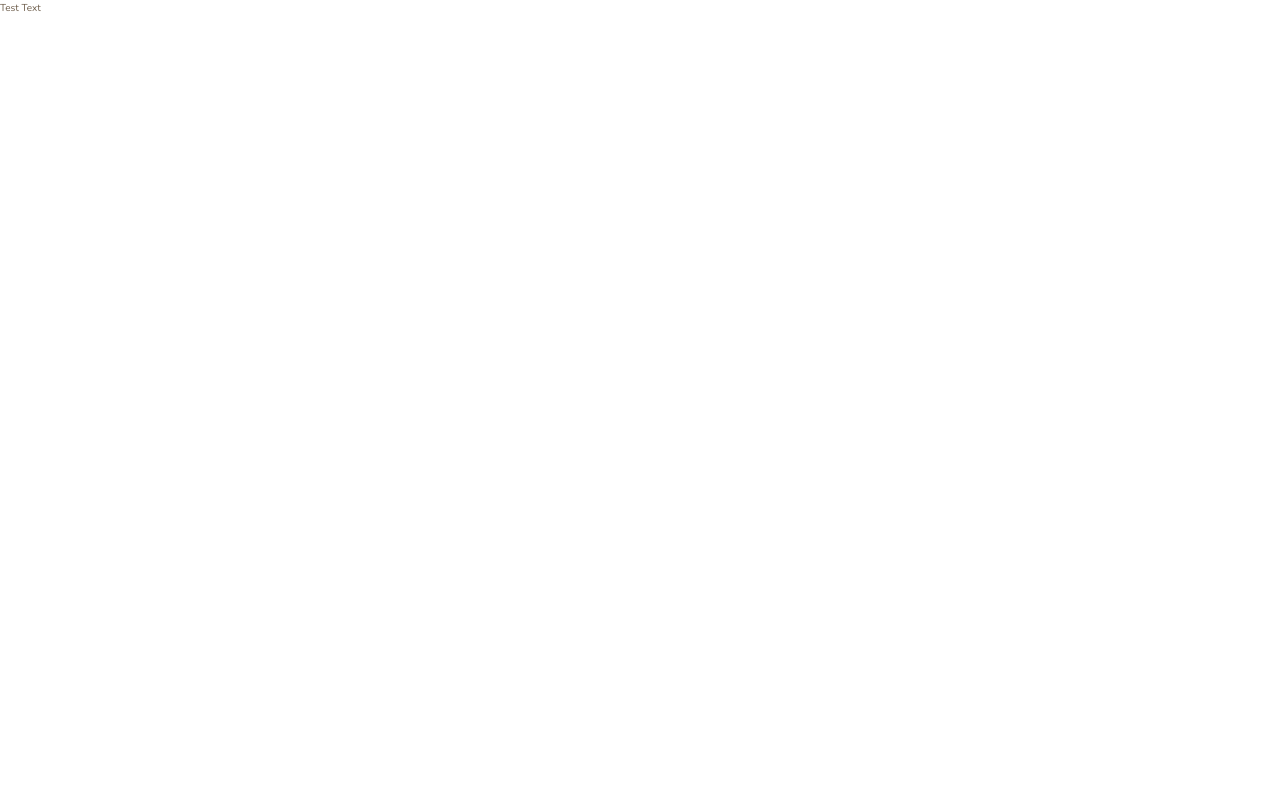
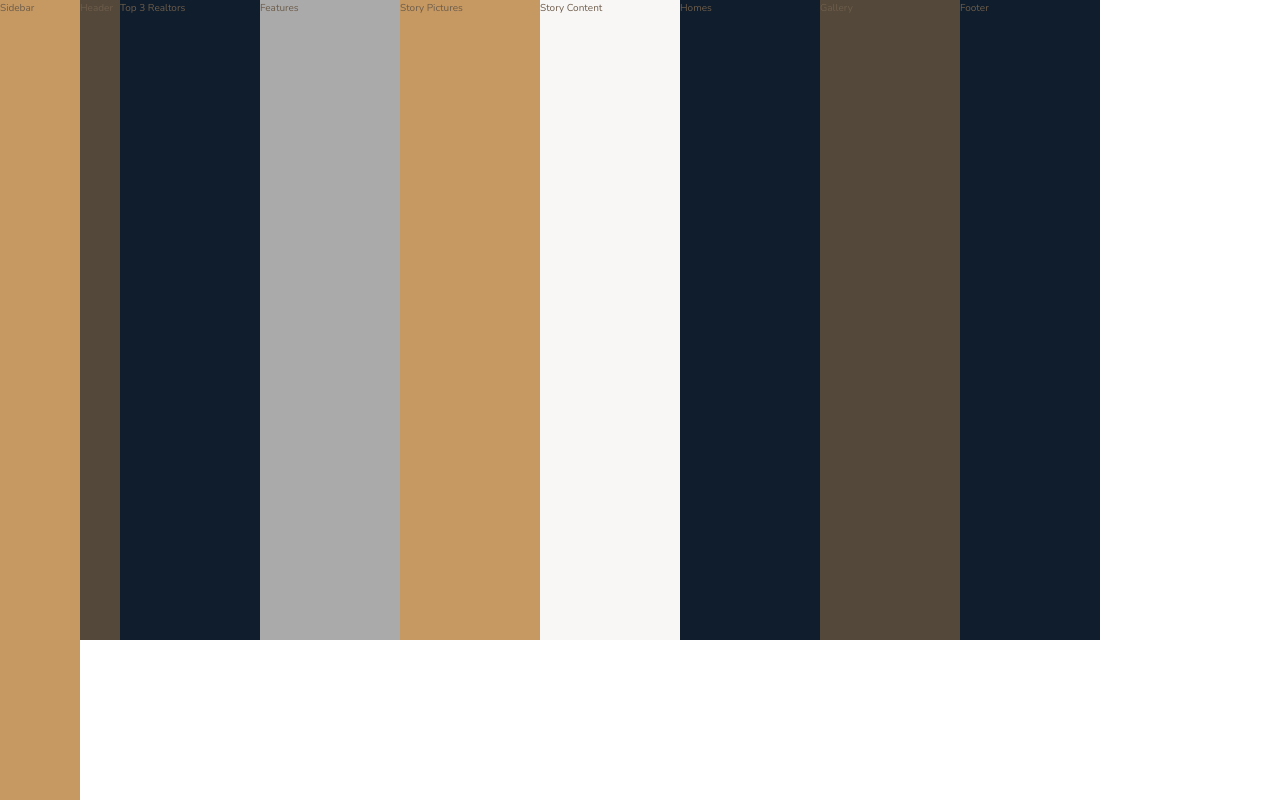
Before and after one commit to daxwann/Nexter, a website: page index.html in a window 1280 px wide. Shown: the top 800 px of the page. Drawn offline with nearby package versions, Linux system fonts and the light colour scheme.

Commit message:
add main container grids

```diff
--- a/index.html
+++ b/index.html
@@ -14,7 +14,41 @@
 </head>
 
 <body class="container">
-	Test Text
+	<nav class="sidebar">
+		Sidebar
+	</nav>
+
+	<header class="header">
+		Header
+	</header>
+
+	<div class="realtors">
+		Top 3 Realtors
+	</div>
+
+	<section class="features">
+		Features
+	</section>
+
+	<div class="story__pictures">
+		Story Pictures
+	</div>
+
+	<div class="story__content">
+		Story Content
+	</div>
+
+	<section class="homes">
+		Homes
+	</section>
+
+	<section class="gallery">
+		Gallery
+	</section>
+
+	<footer class="footer">
+		Footer
+	</footer>
 </body>
 
 </html>
--- a/sass/_base.scss
+++ b/sass/_base.scss
@@ -33,3 +33,9 @@ body {
 	font-weight: 300;
 	line-height: 1.6;
 }
+
+.container {
+	display: grid;
+	grid-template-rows: 80vh min-content 40vw repeat(3, min-content);
+	grid-template-columns: [sidebar-start] 8rem [sidebar-end full-start] 1fr [center-start] repeat(8, [col-start] minmax(min-content, 14rem) [col-end]) [center-end] 1fr [full-end];
+}
--- a/sass/_features.scss
+++ b/sass/_features.scss
@@ -0,0 +1,3 @@
+.features {
+	background-color: $color-grey-light-2;
+}
--- a/sass/_footer.scss
+++ b/sass/_footer.scss
@@ -0,0 +1,3 @@
+.footer {
+	background-color: $color-secondary;
+}
--- a/sass/_gallery.scss
+++ b/sass/_gallery.scss
@@ -0,0 +1,3 @@
+.gallery {
+	background-color: $color-grey-dark-1;
+}
--- a/sass/_header.scss
+++ b/sass/_header.scss
@@ -0,0 +1,3 @@
+.header {
+	background-color: $color-grey-dark-1;
+}
--- a/sass/_homes.scss
+++ b/sass/_homes.scss
@@ -0,0 +1,3 @@
+.homes {
+	background-color: $color-secondary;
+}
--- a/sass/_realtors.scss
+++ b/sass/_realtors.scss
@@ -0,0 +1,3 @@
+.realtors {
+	background-color: $color-secondary;
+}
--- a/sass/_sidebar.scss
+++ b/sass/_sidebar.scss
@@ -0,0 +1,5 @@
+.sidebar {
+	background-color: $color-primary;
+	grid-column: sidebar-start / sidebar-end;
+	grid-row: 1 / -1;
+}
--- a/sass/_story.scss
+++ b/sass/_story.scss
@@ -0,0 +1,10 @@
+.story {
+
+	&__pictures {
+		background-color: $color-primary;
+	}
+
+	&__content {
+		background-color: $color-grey-light-1;
+	}
+}
```
Also changed, not shown: css/style.css.
